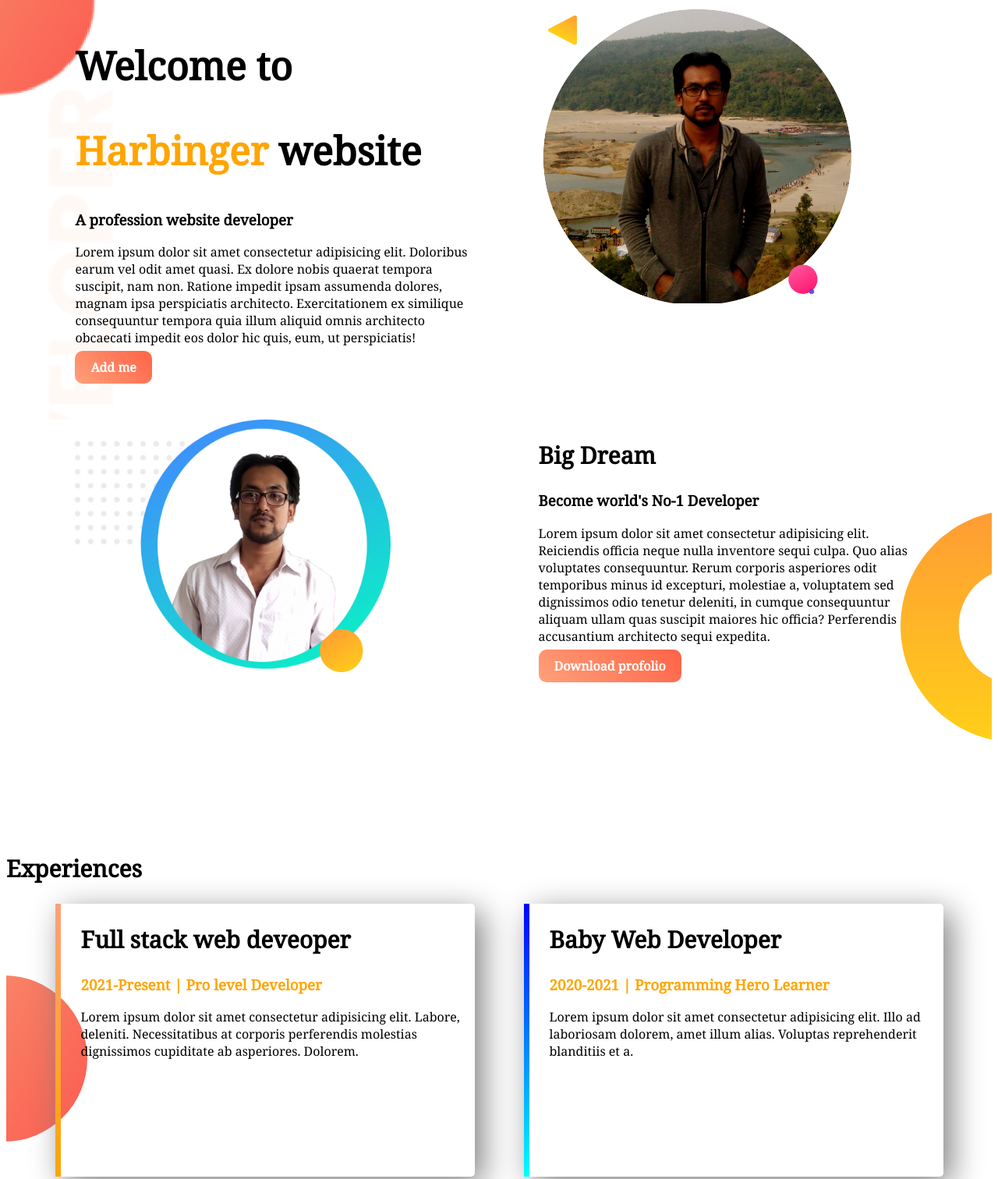
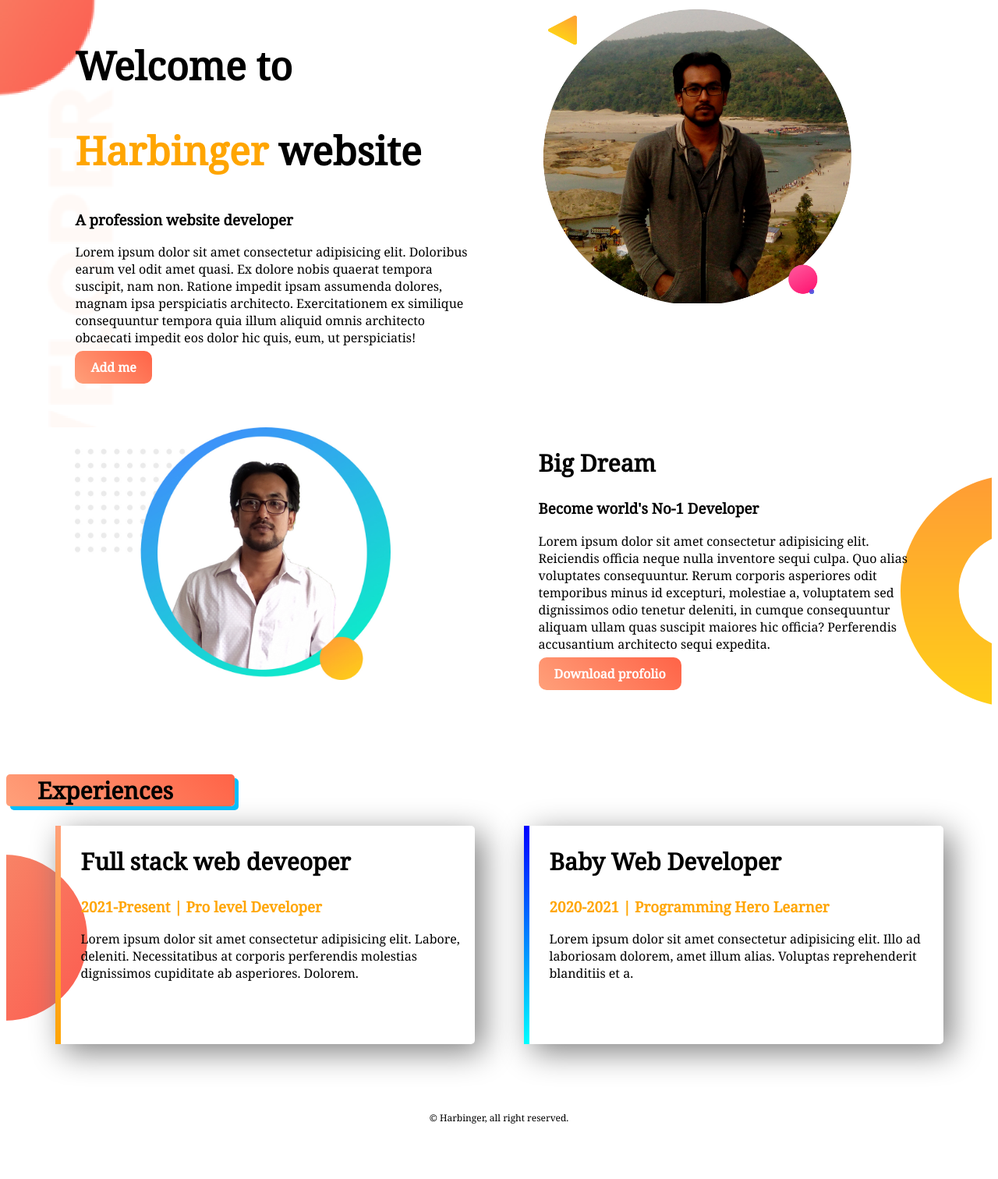
Before and after one commit to Harbinger321/Test-project, a plain HTML site: page index.html in a window 1280 px wide. Shown: the top 1512 px of the page at 78% size. After the commit the page ends 1454 px from the top, so only its background shows below. Drawn offline with Linux system fonts and the light colour scheme.

Commit message:
finished my websit

```diff
--- a/index.html
+++ b/index.html
@@ -8,7 +8,7 @@
     <link rel="stylesheet" href="style.css">
 </head>
 <body>
-    <section class="banner">
+    <section class="banner section-1">
         <div class="half-width">
             <h1>Welcome to</h1>
             <h1> <span class="Text-highlight">Harbinger</span> website</h1>
@@ -20,7 +20,7 @@
             <img src="img/image-22.jpg" alt="">
         </div>
     </section>
-    <section class="dream-area">
+    <section class="dream-area section-2">
         <div class="half-width">
             <img src="img/image-33.jpg" alt="">
         </div>
@@ -31,8 +31,8 @@
             <a class="link-buttom" target="_blank" href="https://www.google.com/">Download profolio</a>
         </div>
     </section>
-    <section class="experience-area">
-        <h2>Experiences</h2>
+    <section class="experience-area section-3">
+        <div class="ex-border"><h2>Experiences</h2></div>
         <div id="full-stack" class="half-width box-shadow">
             <h2>Full stack web deveoper</h2>
             <h3 class="Text-highlight">2021-Present | Pro level Developer</h3>
--- a/style.css
+++ b/style.css
@@ -24,9 +24,17 @@ body{
    background-image: url("img/top-banner.png");
     background-repeat: no-repeat;
 }
-section{
+.section-1{
     height: 500px;
-    padding-bottom: 30px;
+    padding-bottom: 40px;
+}
+.section-2{
+    height: 400px;
+    padding-bottom: 20px;
+}
+.section-3{
+    height: 400px;
+    padding-bottom: 20px;
 }
 .link-buttom{
     text-decoration: none;
@@ -51,7 +59,13 @@ section{
     background-image: url(img/exp-bg.png);
     background-repeat: no-repeat;
     background-position: left;
-
+}
+.ex-border{
+    width: 20%;
+    padding-left: 40px;
+    box-shadow: 5px 5px deepskyblue;
+    border-radius: 5px;
+    background-image: linear-gradient(45deg, lightSalmon, tomato);
 }
 #full-stack{
     border-left: 7px solid;
```
